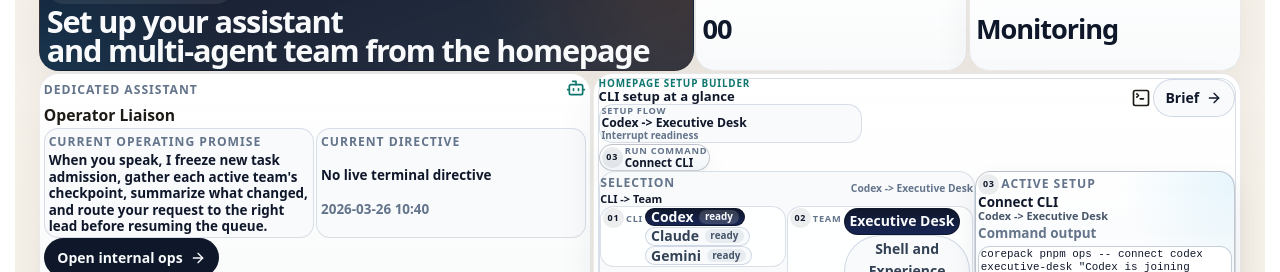
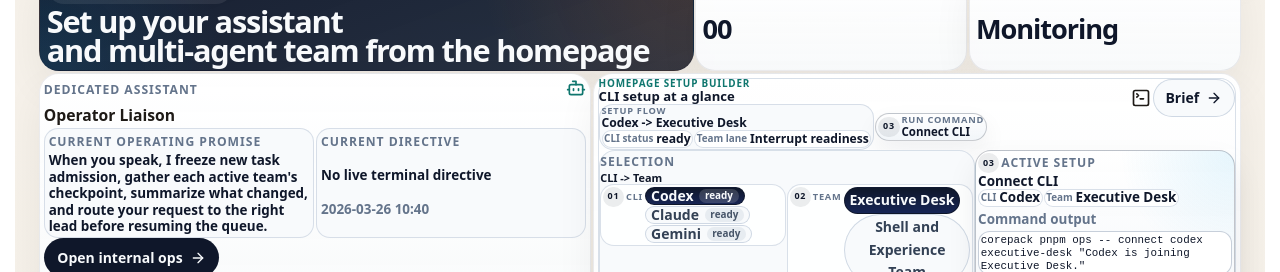
Before and after one commit to GongJae00/research-pages, a Next.js app in the folder apps/web/: page /en in a window 1280 px wide. Shown: the part 1600-1872 px from the top of the page. Built offline with nearby package versions, Linux system fonts and the light colour scheme; no server answers.

Commit message:
Autonomy batch 1633: shell-experience

```diff
--- a/apps/web/src/components/homepage-agent-control-section.module.css
+++ b/apps/web/src/components/homepage-agent-control-section.module.css
@@ -345,6 +345,31 @@
   line-height: 1.1;
 }
 
+.setupMetaChipRow {
+  display: flex;
+  flex-wrap: wrap;
+  gap: 0.05rem;
+}
+
+.setupMetaChip {
+  display: inline-flex;
+  align-items: center;
+  gap: 0.18rem;
+  min-width: 0;
+  padding: 0.06rem 0.1rem;
+  border: 1px solid rgba(203, 213, 225, 0.72);
+  border-radius: 999px;
+  background: rgba(255, 255, 255, 0.9);
+}
+
+.setupMetaChip strong {
+  min-width: 0;
+  color: #0f172a;
+  font-size: 0.68rem;
+  line-height: 1.1;
+  overflow-wrap: anywhere;
+}
+
 .setupFlowChip strong {
   color: #0f172a;
   font-size: 0.72rem;
@@ -947,13 +972,6 @@
 .setupSectionSummary {
   color: #0f172a;
   font-size: 0.68rem;
-  font-weight: 700;
-  line-height: 1.1;
-}
-
-.setupSectionHint {
-  color: #64748b;
-  font-size: 0.64rem;
   font-weight: 700;
   line-height: 1.1;
 }
@@ -1005,14 +1023,6 @@
   color: #0f172a;
   font-size: 0.84rem;
   line-height: 1.1;
-}
-
-.nextCommandRoute {
-  color: #475569;
-  font-size: 0.68rem;
-  font-weight: 700;
-  line-height: 1.1;
-  overflow-wrap: anywhere;
 }
 
 .nextCommandMain code {
--- a/apps/web/src/components/homepage-agent-control-section.tsx
+++ b/apps/web/src/components/homepage-agent-control-section.tsx
@@ -424,7 +424,16 @@ export function HomepageAgentControlSection({
                       <strong>
                         {selectedProvider?.label ?? "-"} {"->"} {selectedTeam?.name ?? "-"}
                       </strong>
-                      <span className={styles.setupFlowMeta}>{selectedTeam?.lane ?? "-"}</span>
+                      <div className={styles.setupMetaChipRow}>
+                        <span className={styles.setupMetaChip}>
+                          <span className={styles.setupFlowMeta}>{copy.selectedCliStatusLabel}</span>
+                          <strong>{selectedProvider ? getProviderStatusLabel(locale, selectedProvider.status) : "-"}</strong>
+                        </span>
+                        <span className={styles.setupMetaChip}>
+                          <span className={styles.setupFlowMeta}>{copy.selectedLaneLabel}</span>
+                          <strong>{selectedTeam?.lane ?? "-"}</strong>
+                        </span>
+                      </div>
                     </div>
                     <span className={`${styles.setupFlowChip} ${styles.setupFlowChipAccent}`}>
                       <span className={styles.setupPickerStep}>03</span>
@@ -458,9 +467,6 @@ export function HomepageAgentControlSection({
                       {copy.chooseProvider} {"->"} {copy.chooseTeam}
                     </strong>
                   </div>
-                  <span className={styles.setupSectionHint}>
-                    {selectedProvider?.label ?? "-"} {"->"} {selectedTeam?.name ?? "-"}
-                  </span>
                 </div>
                 <div className={styles.setupPickerGrid}>
                   <div className={styles.setupPicker} aria-label={copy.chooseProvider}>
@@ -528,9 +534,16 @@ export function HomepageAgentControlSection({
                         <span className={styles.metaLabel}>{copy.activeSetup}</span>
                       </div>
                       <strong>{nextSetupCommand.title}</strong>
-                      <span className={styles.nextCommandRoute}>
-                        {selectedProvider?.label ?? "-"} {"->"} {selectedTeam?.name ?? "-"}
-                      </span>
+                      <div className={styles.setupMetaChipRow}>
+                        <span className={styles.setupMetaChip}>
+                          <span className={styles.setupFlowMeta}>{copy.chooseProvider}</span>
+                          <strong>{selectedProvider?.label ?? "-"}</strong>
+                        </span>
+                        <span className={styles.setupMetaChip}>
+                          <span className={styles.setupFlowMeta}>{copy.chooseTeam}</span>
+                          <strong>{selectedTeam?.name ?? "-"}</strong>
+                        </span>
+                      </div>
                     </div>
                     <span className={styles.inlineMeta}>{setupOutputLabel}</span>
                   </div>
```
